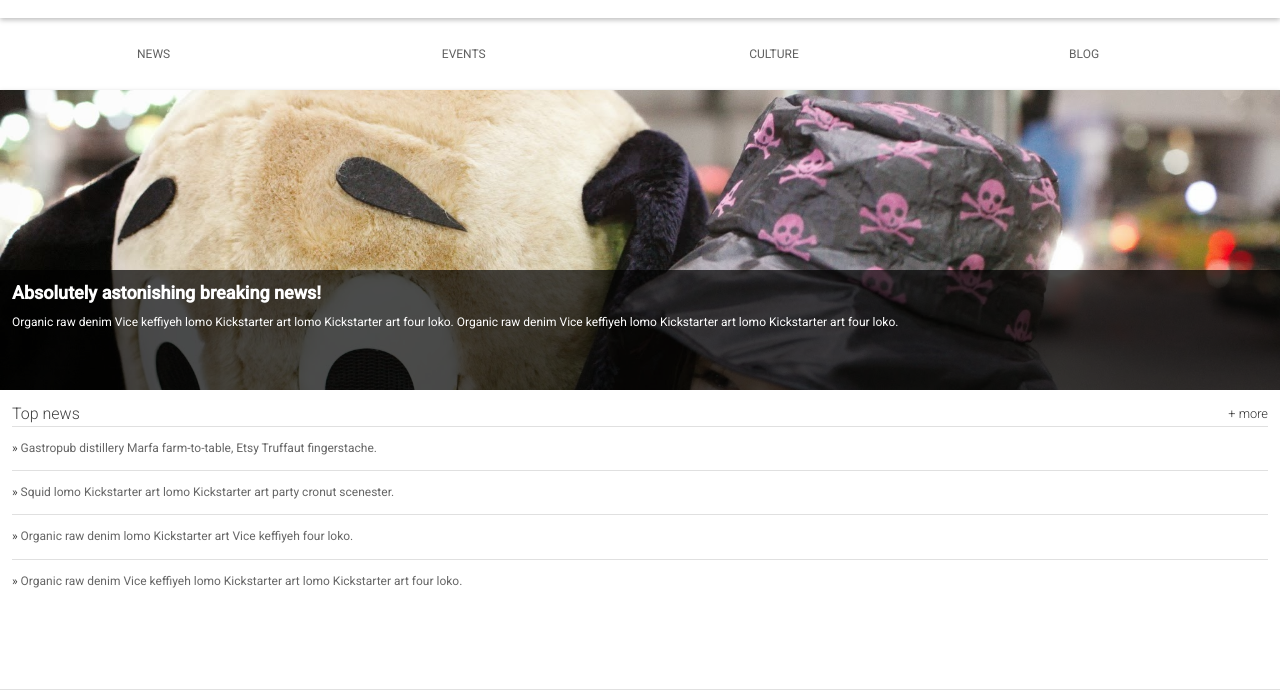
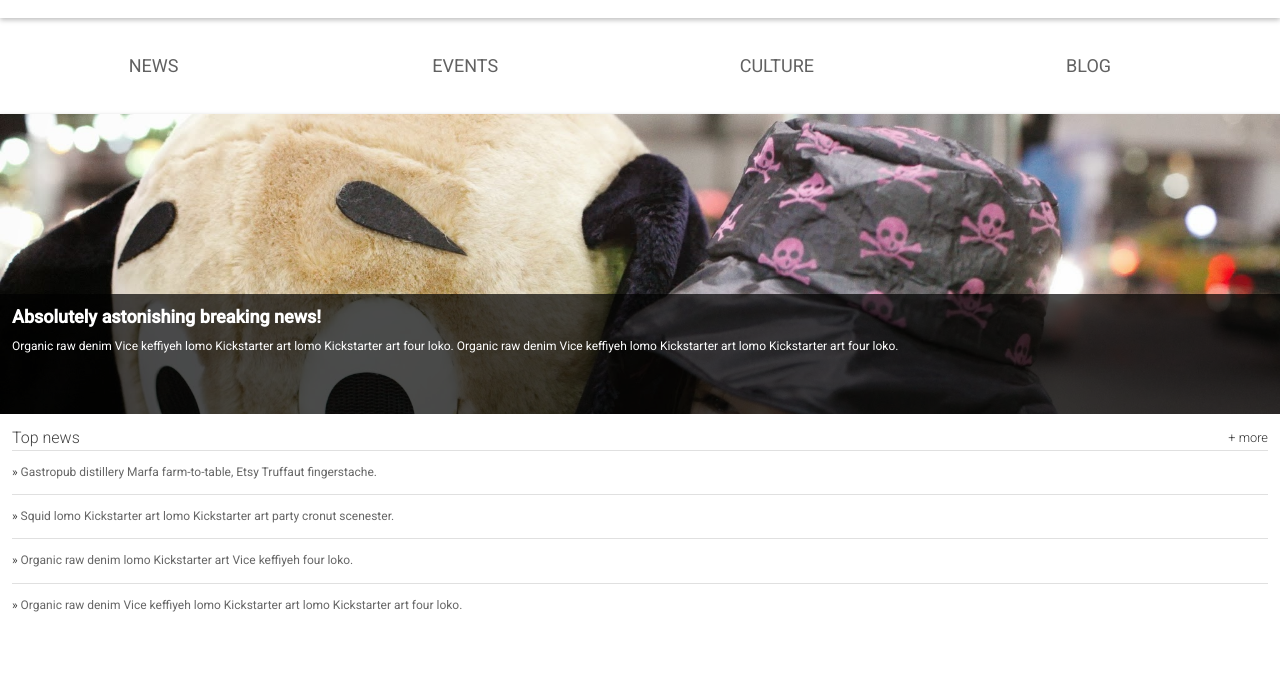
Before and after one commit to mrcreel/Udacity-MobileWebSpec, a website: page app/index.html in a window 1280 px wide. Shown: the part 87-786 px from the top of the page. Drawn offline with Linux system fonts and the light colour scheme; files whose address does not match are found by name.

Commit message:
style(.styles/main.css): Added BG image to hero section
Original route for hero section had to be changed. Increased font of nav bar items

```diff
--- a/app/styles/main.css
+++ b/app/styles/main.css
@@ -93,6 +93,7 @@ ul {
   width: 100%;
   padding: 0;
   margin: 0;
+  font-size: 18px;
 }
 
 .nav__item {
@@ -100,7 +101,7 @@ ul {
   display: inline-block;
   width: 24%;
   text-align: center;
-  line-height: 24px;
+  line-height: 48px;
   padding: 24px;
   text-transform: uppercase;
 }
@@ -146,7 +147,7 @@ main {
   float: left;
   width: 100%;
   position: relative;
-  background-image: url("./images/dog.jpg");
+  background-image: url("../images/dog.jpg");
   background-size: cover;
   height: 300px;
 }
```
Also changed, not shown: app/index.html (+1 -0 lines).
